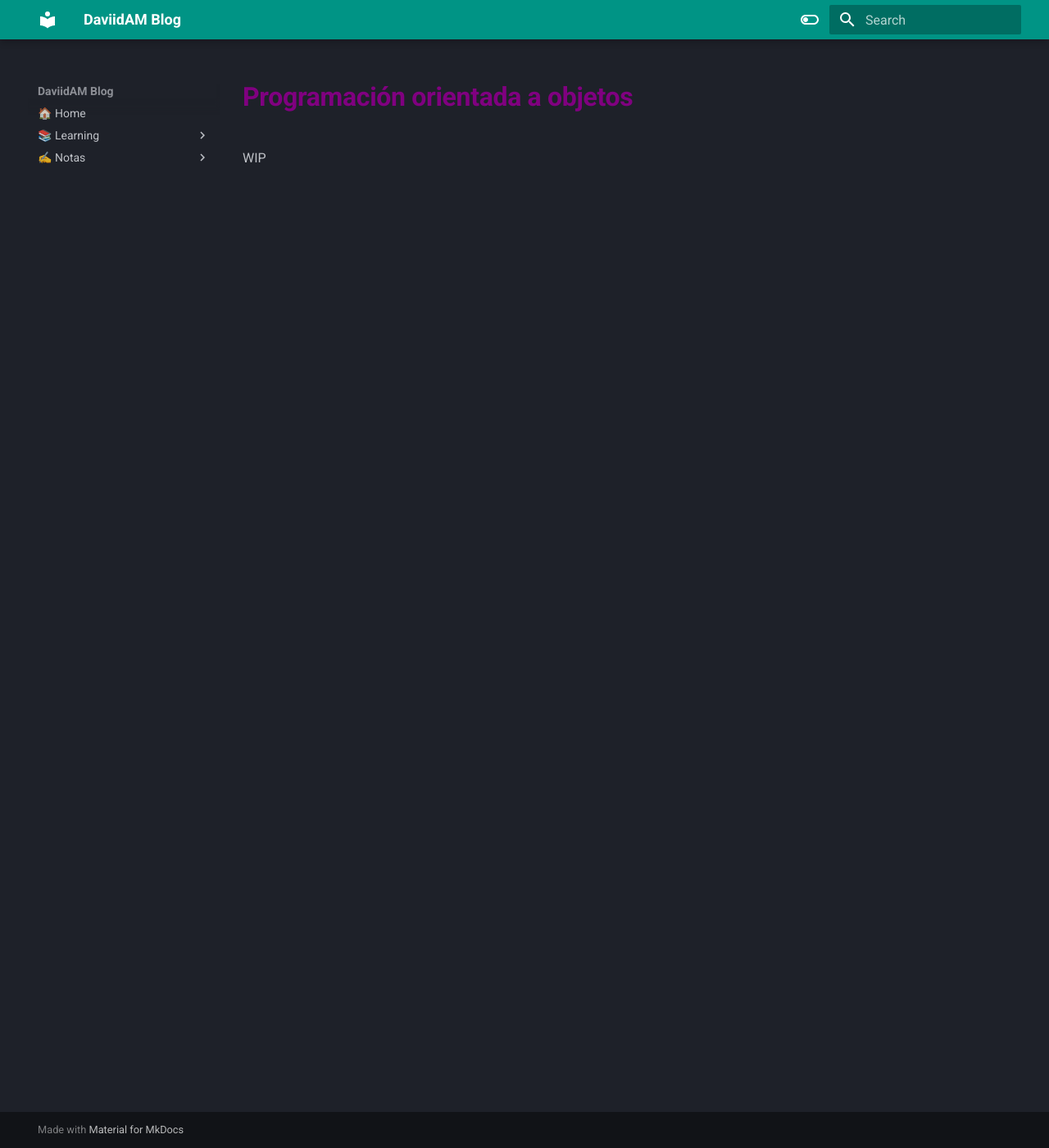
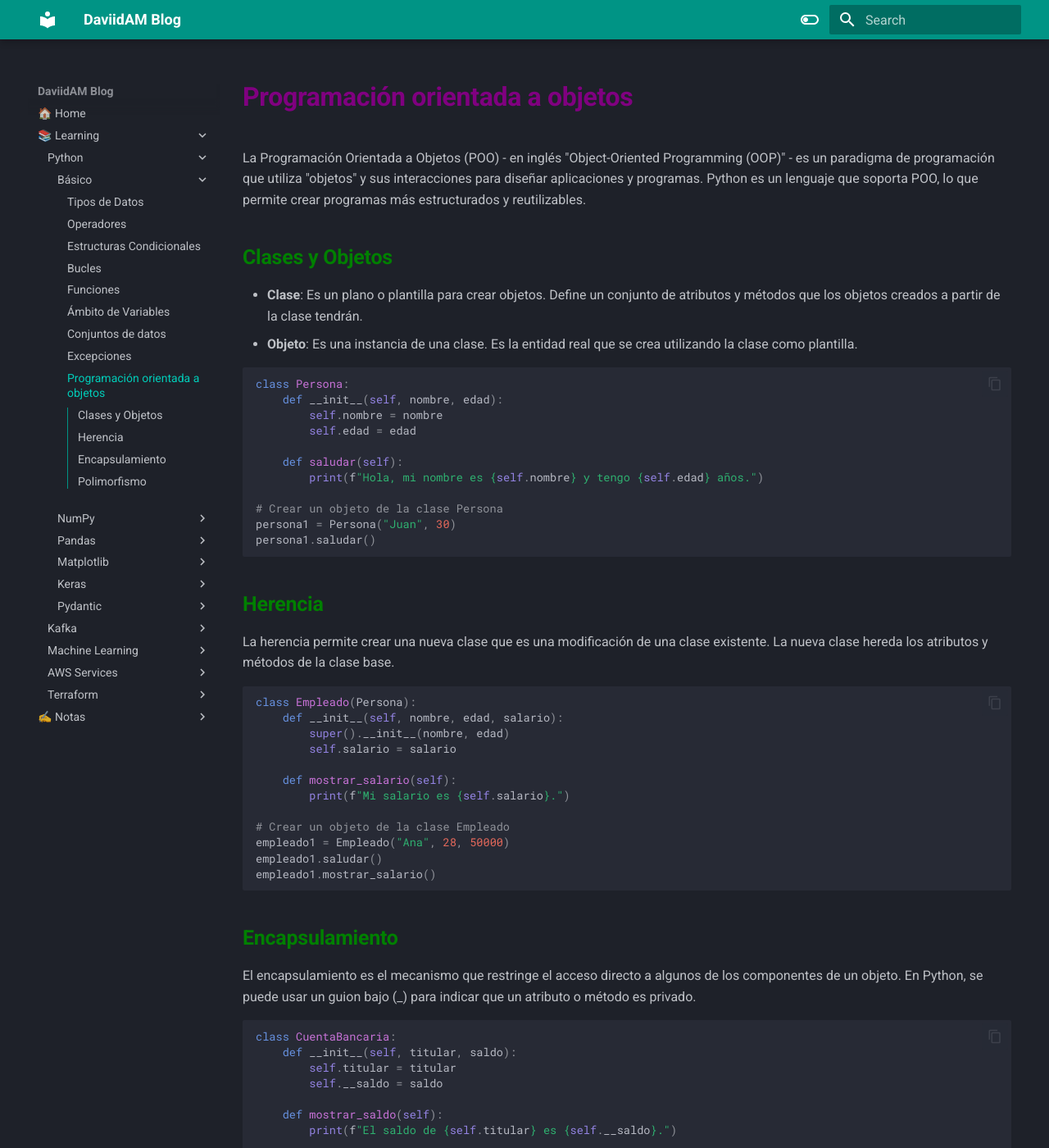
Before and after one commit to DaviidAM/Blog, an MkDocs documentation site: the page built from docs/Python/basic/09 - Orientada a objetos.md, in a window 1280 px wide and 1400 px high. Shown: the whole window at 82% size. Built offline with MkDocs 1.6.1 and Material for MkDocs 9.7.7, drawn with Linux system fonts in a browser that asks for light colours; some of the changed text lies outside the part shown.

Commit message:
python - basic - OOP

````diff
--- a/docs/Python/basic/09 - Orientada a objetos.md
+++ b/docs/Python/basic/09 - Orientada a objetos.md
@@ -1,3 +1,92 @@
 # Programación orientada a objetos
 
-WIP
+La Programación Orientada a Objetos (POO) - en inglés "Object-Oriented Programming (OOP)" - es un paradigma de programación que utiliza "objetos" y sus interacciones para diseñar aplicaciones y programas. Python es un lenguaje que soporta POO, lo que permite crear programas más estructurados y reutilizables.
+
+## Clases y Objetos
+
+- **Clase**: Es un plano o plantilla para crear objetos. Define un conjunto de atributos y métodos que los objetos creados a partir de la clase tendrán.
+- **Objeto**: Es una instancia de una clase. Es la entidad real que se crea utilizando la clase como plantilla.
+
+```python
+class Persona:
+    def __init__(self, nombre, edad):
+        self.nombre = nombre
+        self.edad = edad
+
+    def saludar(self):
+        print(f"Hola, mi nombre es {self.nombre} y tengo {self.edad} años.")
+
+# Crear un objeto de la clase Persona
+persona1 = Persona("Juan", 30)
+persona1.saludar()
+```
+
+## Herencia
+
+La herencia permite crear una nueva clase que es una modificación de una clase existente. La nueva clase hereda los atributos y métodos de la clase base.
+
+```python
+class Empleado(Persona):
+    def __init__(self, nombre, edad, salario):
+        super().__init__(nombre, edad)
+        self.salario = salario
+
+    def mostrar_salario(self):
+        print(f"Mi salario es {self.salario}.")
+
+# Crear un objeto de la clase Empleado
+empleado1 = Empleado("Ana", 28, 50000)
+empleado1.saludar()
+empleado1.mostrar_salario()
+```
+
+## Encapsulamiento
+
+El encapsulamiento es el mecanismo que restringe el acceso directo a algunos de los componentes de un objeto. En Python, se puede usar un guion bajo (_) para indicar que un atributo o método es privado.
+
+```python
+class CuentaBancaria:
+    def __init__(self, titular, saldo):
+        self.titular = titular
+        self.__saldo = saldo
+
+    def mostrar_saldo(self):
+        print(f"El saldo de {self.titular} es {self.__saldo}.")
+
+    def depositar(self, cantidad):
+        self.__saldo += cantidad
+
+# Crear un objeto de la clase CuentaBancaria
+cuenta1 = CuentaBancaria("Carlos", 1000)
+cuenta1.mostrar_saldo()
+cuenta1.depositar(500)
+cuenta1.mostrar_saldo()
+```
+
+## Polimorfismo
+
+El polimorfismo permite que diferentes clases puedan ser tratadas como instancias de una misma clase a través de una interfaz común. Esto es útil para funciones que pueden recibir objetos de diferentes clases y tratarlos de manera uniforme.
+
+```python
+class Animal:
+    def hacer_sonido(self):
+        pass
+
+class Perro(Animal):
+    def hacer_sonido(self):
+        print("Guau")
+
+class Gato(Animal):
+    def hacer_sonido(self):
+        print("Miau")
+
+def hacer_sonido_animal(animal):
+    animal.hacer_sonido()
+
+# Crear objetos de las clases Perro y Gato
+perro = Perro()
+gato = Gato()
+
+hacer_sonido_animal(perro)
+hacer_sonido_animal(gato)
+```
--- a/mkdocs.yml
+++ b/mkdocs.yml
@@ -69,6 +69,7 @@ nav:
               - "Python/basic/06 - Ambito de variables.md"
               - "Python/basic/07 - Conjuntos de datos.md"
               - "Python/basic/08 - Excepciones.md"
+              - "Python/basic/09 - Orientada a objetos.md"
           - NumPy:
               - Básico: "Python/NumPy/01 - basic.md"
               - "Python/NumPy/02 - arrays.md"
````
